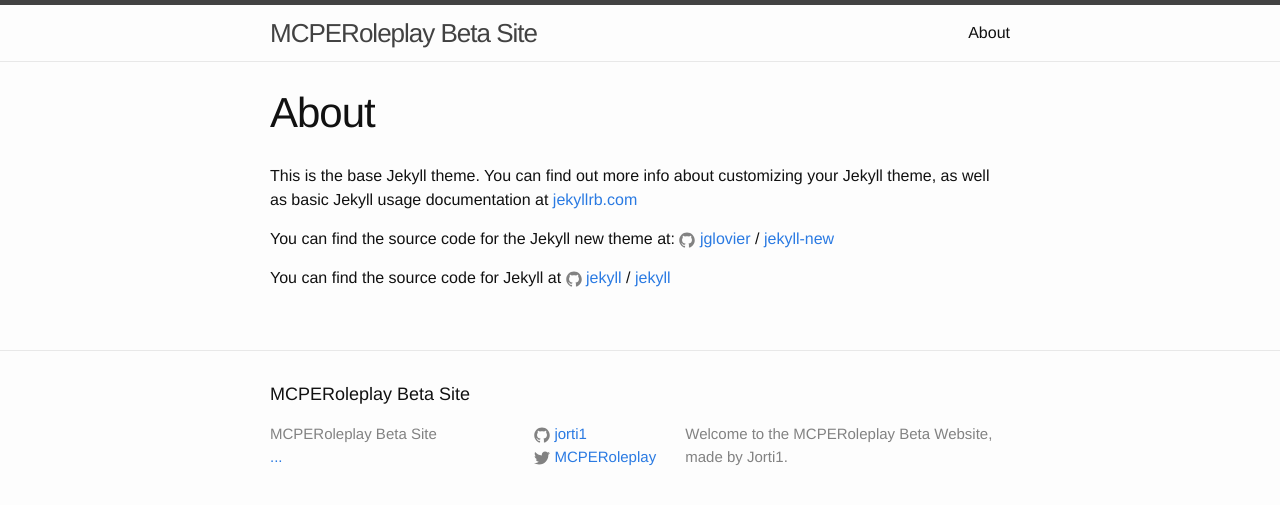
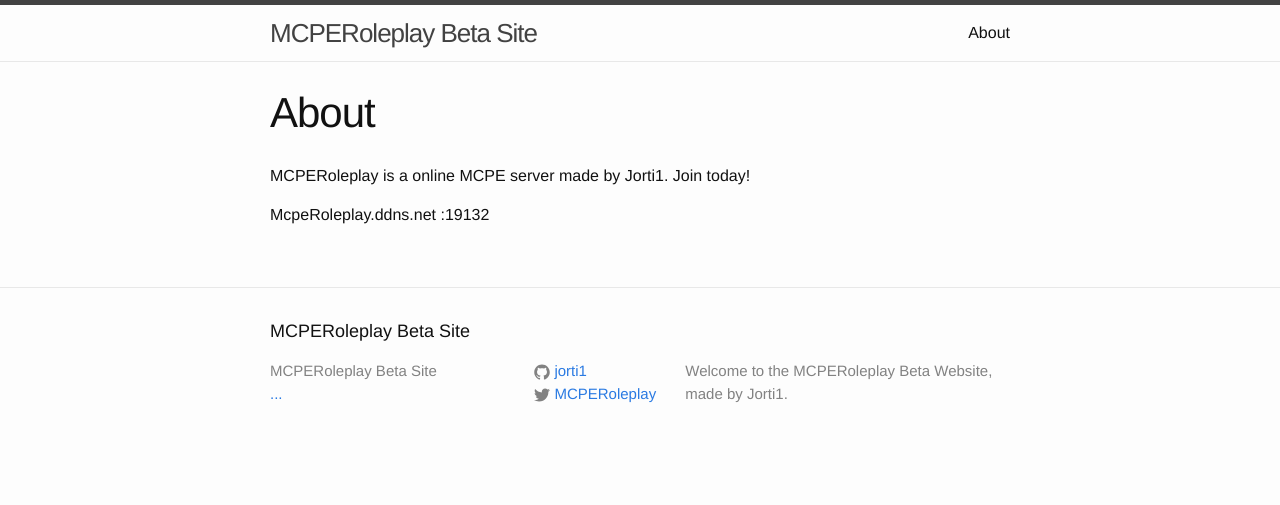
Before and after one commit to Jorti1/mcperoleplay, a Jekyll site: the page built from about.md, in a window 1280 px wide. Shown: the top 505 px of the page. Built offline with Jekyll 4.4.1, drawn with Linux system fonts in a browser that asks for light colours.

Commit message:
Update about.md

```diff
--- a/about.md
+++ b/about.md
@@ -4,12 +4,6 @@
 permalink: /about/
 ---
 
-This is the base Jekyll theme. You can find out more info about customizing your Jekyll theme, as well as basic Jekyll usage documentation at [jekyllrb.com](http://jekyllrb.com/)
+MCPERoleplay is a online MCPE server made by Jorti1. Join today!
 
-You can find the source code for the Jekyll new theme at:
-{% include icon-github.html username="jglovier" %} /
-[jekyll-new](https://github.com/jglovier/jekyll-new)
-
-You can find the source code for Jekyll at
-{% include icon-github.html username="jekyll" %} /
-[jekyll](https://github.com/jekyll/jekyll)
+McpeRoleplay.ddns.net :19132
```
